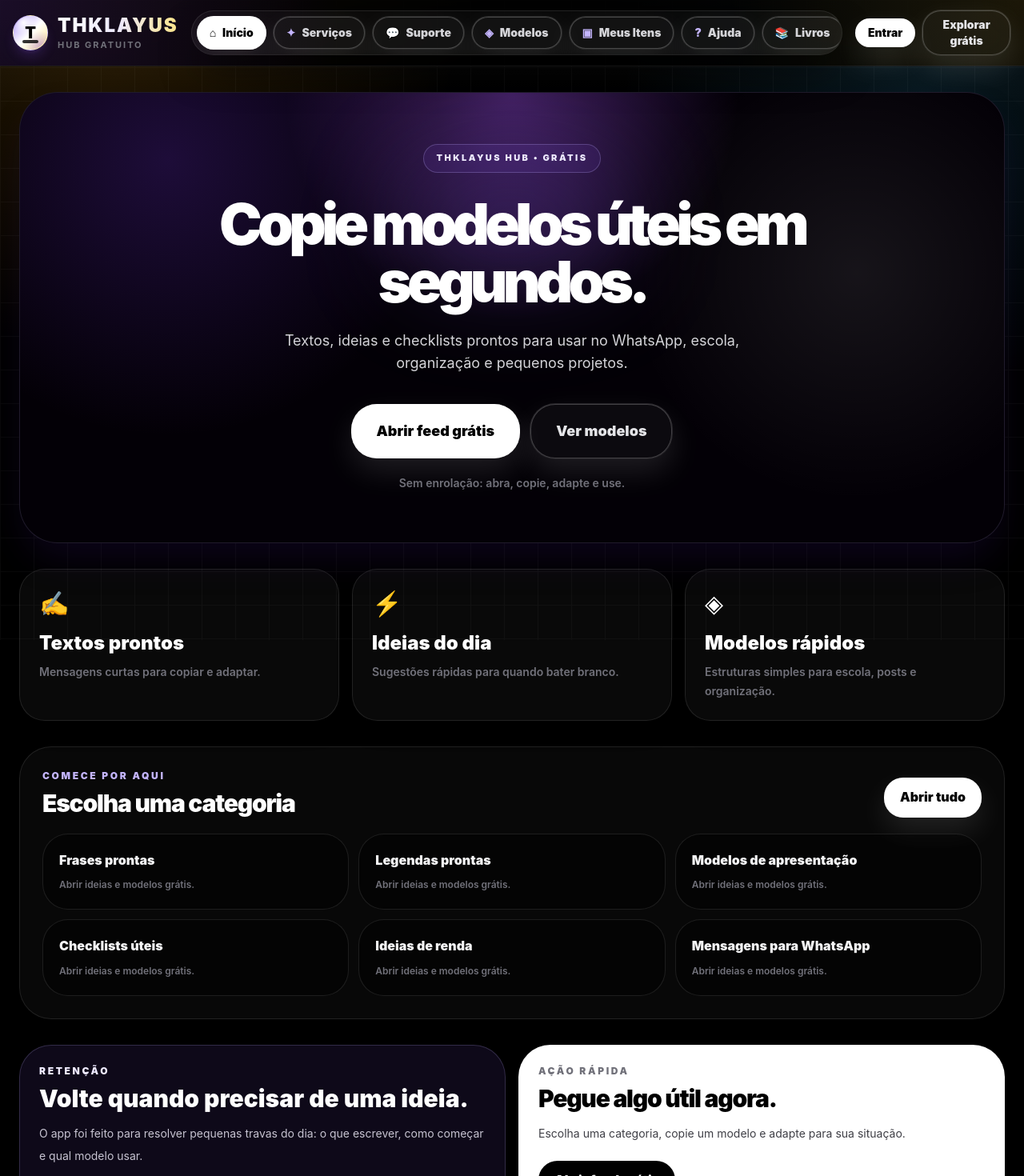
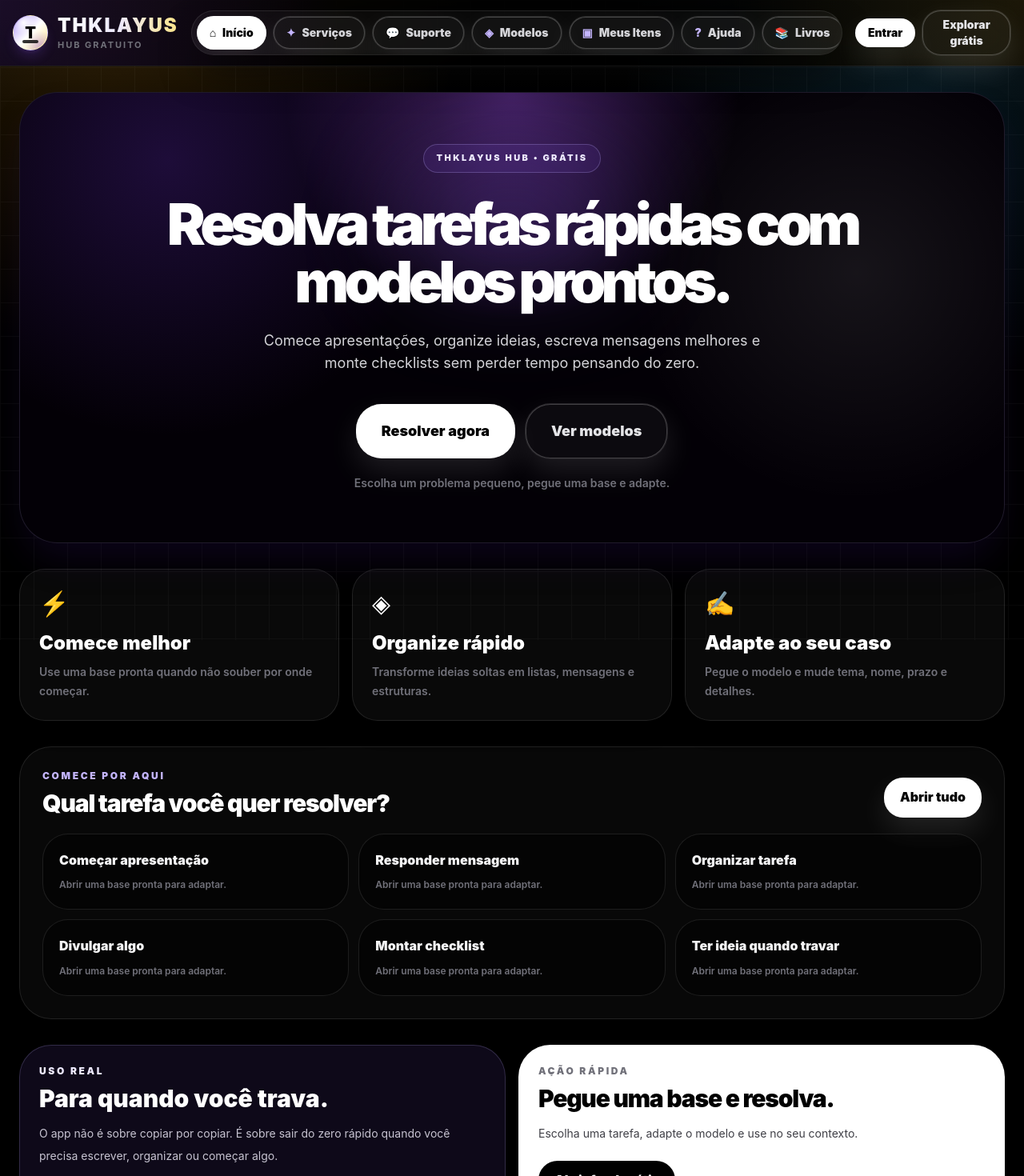
Before and after one commit to thiagodouglas19t-lang/Thklayus-hub, a React (Vite) app: page / in a window 1280 px wide. Shown: the top 1470 px of the page at 80% size. Built offline with nearby package versions, Linux system fonts and the light colour scheme.

Commit message:
Refine home positioning around solving quick tasks

```diff
--- a/src/pages/Home.tsx
+++ b/src/pages/Home.tsx
@@ -1,10 +1,10 @@
 const features = [
-  { title: "Textos prontos", desc: "Mensagens curtas para copiar e adaptar.", icon: "✍️" },
-  { title: "Ideias do dia", desc: "Sugestões rápidas para quando bater branco.", icon: "⚡" },
-  { title: "Modelos rápidos", desc: "Estruturas simples para escola, posts e organização.", icon: "◈" },
+  { title: "Comece melhor", desc: "Use uma base pronta quando não souber por onde começar.", icon: "⚡" },
+  { title: "Organize rápido", desc: "Transforme ideias soltas em listas, mensagens e estruturas.", icon: "◈" },
+  { title: "Adapte ao seu caso", desc: "Pegue o modelo e mude tema, nome, prazo e detalhes.", icon: "✍️" },
 ];
 
-const contentIdeas = ["Frases prontas", "Legendas prontas", "Modelos de apresentação", "Checklists úteis", "Ideias de renda", "Mensagens para WhatsApp"];
+const contentIdeas = ["Começar apresentação", "Responder mensagem", "Organizar tarefa", "Divulgar algo", "Montar checklist", "Ter ideia quando travar"];
 
 export default function Home({ setPage }: { setPage: (page: any) => void }) {
   return (
@@ -14,13 +14,13 @@ export default function Home({ setPage }: { setPage: (page: any) => void }) {
         <div className="pointer-events-none absolute left-1/2 top-20 h-40 w-72 -translate-x-1/2 rounded-full bg-violet-500/20 blur-3xl" />
         <div className="relative mx-auto max-w-4xl">
           <div className="flex justify-center"><span className="rounded-full border border-violet-300/25 bg-violet-500/10 px-4 py-2 text-[11px] font-black uppercase tracking-[0.22em] text-violet-100">THKLAYUS Hub • grátis</span></div>
-          <h1 className="mt-7 text-5xl font-black leading-[0.95] tracking-[-0.08em] text-white md:text-7xl">Copie modelos úteis em segundos.</h1>
-          <p className="mx-auto mt-6 max-w-2xl text-base leading-8 text-zinc-300 md:text-lg">Textos, ideias e checklists prontos para usar no WhatsApp, escola, organização e pequenos projetos.</p>
+          <h1 className="mt-7 text-5xl font-black leading-[0.95] tracking-[-0.08em] text-white md:text-7xl">Resolva tarefas rápidas com modelos prontos.</h1>
+          <p className="mx-auto mt-6 max-w-2xl text-base leading-8 text-zinc-300 md:text-lg">Comece apresentações, organize ideias, escreva mensagens melhores e monte checklists sem perder tempo pensando do zero.</p>
           <div className="mt-9 flex flex-col items-center justify-center gap-3 sm:flex-row">
-            <button onClick={() => setPage("gratis")} className="w-full rounded-3xl bg-white px-8 py-5 text-lg font-black text-black shadow-2xl shadow-violet-500/30 transition hover:scale-[1.03] active:scale-95 sm:w-auto">Abrir feed grátis</button>
+            <button onClick={() => setPage("gratis")} className="w-full rounded-3xl bg-white px-8 py-5 text-lg font-black text-black shadow-2xl shadow-violet-500/30 transition hover:scale-[1.03] active:scale-95 sm:w-auto">Resolver agora</button>
             <button onClick={() => setPage("cursos")} className="w-full rounded-3xl border border-white/10 bg-white/[0.04] px-8 py-5 text-lg font-black text-zinc-200 transition hover:border-violet-300/35 hover:bg-violet-500/10 active:scale-95 sm:w-auto">Ver modelos</button>
           </div>
-          <p className="mt-5 text-sm font-semibold text-zinc-500">Sem enrolação: abra, copie, adapte e use.</p>
+          <p className="mt-5 text-sm font-semibold text-zinc-500">Escolha um problema pequeno, pegue uma base e adapte.</p>
         </div>
       </section>
 
@@ -30,17 +30,17 @@ export default function Home({ setPage }: { setPage: (page: any) => void }) {
 
       <section className="rounded-[2.5rem] border border-white/10 bg-white/[0.03] p-5 md:p-7">
         <div className="flex flex-wrap items-end justify-between gap-4">
-          <div><p className="text-xs font-black uppercase tracking-[0.22em] text-violet-300">Comece por aqui</p><h2 className="mt-2 text-3xl font-black tracking-[-0.04em] text-white">Escolha uma categoria</h2></div>
+          <div><p className="text-xs font-black uppercase tracking-[0.22em] text-violet-300">Comece por aqui</p><h2 className="mt-2 text-3xl font-black tracking-[-0.04em] text-white">Qual tarefa você quer resolver?</h2></div>
           <button onClick={() => setPage("gratis")} className="rounded-2xl bg-white px-5 py-3 font-black text-black">Abrir tudo</button>
         </div>
         <div className="mt-5 grid gap-3 sm:grid-cols-2 lg:grid-cols-3">
-          {contentIdeas.map((item) => <button key={item} onClick={() => setPage("gratis")} className="rounded-3xl border border-white/10 bg-black/45 p-5 text-left font-black text-zinc-100 transition hover:-translate-y-1 hover:border-violet-300/40 hover:bg-violet-500/10">{item}<p className="mt-2 text-xs font-semibold leading-5 text-zinc-500">Abrir ideias e modelos grátis.</p></button>)}
+          {contentIdeas.map((item) => <button key={item} onClick={() => setPage("gratis")} className="rounded-3xl border border-white/10 bg-black/45 p-5 text-left font-black text-zinc-100 transition hover:-translate-y-1 hover:border-violet-300/40 hover:bg-violet-500/10">{item}<p className="mt-2 text-xs font-semibold leading-5 text-zinc-500">Abrir uma base pronta para adaptar.</p></button>)}
         </div>
       </section>
 
       <section className="grid gap-4 lg:grid-cols-[1fr_1fr]">
-        <div className="rounded-[2.5rem] border border-violet-300/20 bg-violet-500/10 p-6"><p className="text-xs font-black uppercase tracking-[0.22em] text-violet-100">Retenção</p><h2 className="mt-2 text-3xl font-black text-white">Volte quando precisar de uma ideia.</h2><p className="mt-3 text-sm leading-7 text-violet-50/80">O app foi feito para resolver pequenas travas do dia: o que escrever, como começar e qual modelo usar.</p></div>
-        <div className="rounded-[2.5rem] border border-white/10 bg-white p-6 text-black"><p className="text-xs font-black uppercase tracking-[0.22em] text-zinc-500">Ação rápida</p><h2 className="mt-2 text-3xl font-black tracking-[-0.04em]">Pegue algo útil agora.</h2><p className="mt-3 text-sm leading-7 text-zinc-700">Escolha uma categoria, copie um modelo e adapte para sua situação.</p><button onClick={() => setPage("gratis")} className="mt-5 rounded-2xl bg-black px-5 py-3 font-black text-white">Abrir feed grátis</button></div>
+        <div className="rounded-[2.5rem] border border-violet-300/20 bg-violet-500/10 p-6"><p className="text-xs font-black uppercase tracking-[0.22em] text-violet-100">Uso real</p><h2 className="mt-2 text-3xl font-black text-white">Para quando você trava.</h2><p className="mt-3 text-sm leading-7 text-violet-50/80">O app não é sobre copiar por copiar. É sobre sair do zero rápido quando você precisa escrever, organizar ou começar algo.</p></div>
+        <div className="rounded-[2.5rem] border border-white/10 bg-white p-6 text-black"><p className="text-xs font-black uppercase tracking-[0.22em] text-zinc-500">Ação rápida</p><h2 className="mt-2 text-3xl font-black tracking-[-0.04em]">Pegue uma base e resolva.</h2><p className="mt-3 text-sm leading-7 text-zinc-700">Escolha uma tarefa, adapte o modelo e use no seu contexto.</p><button onClick={() => setPage("gratis")} className="mt-5 rounded-2xl bg-black px-5 py-3 font-black text-white">Abrir feed grátis</button></div>
       </section>
     </div>
   );
```
